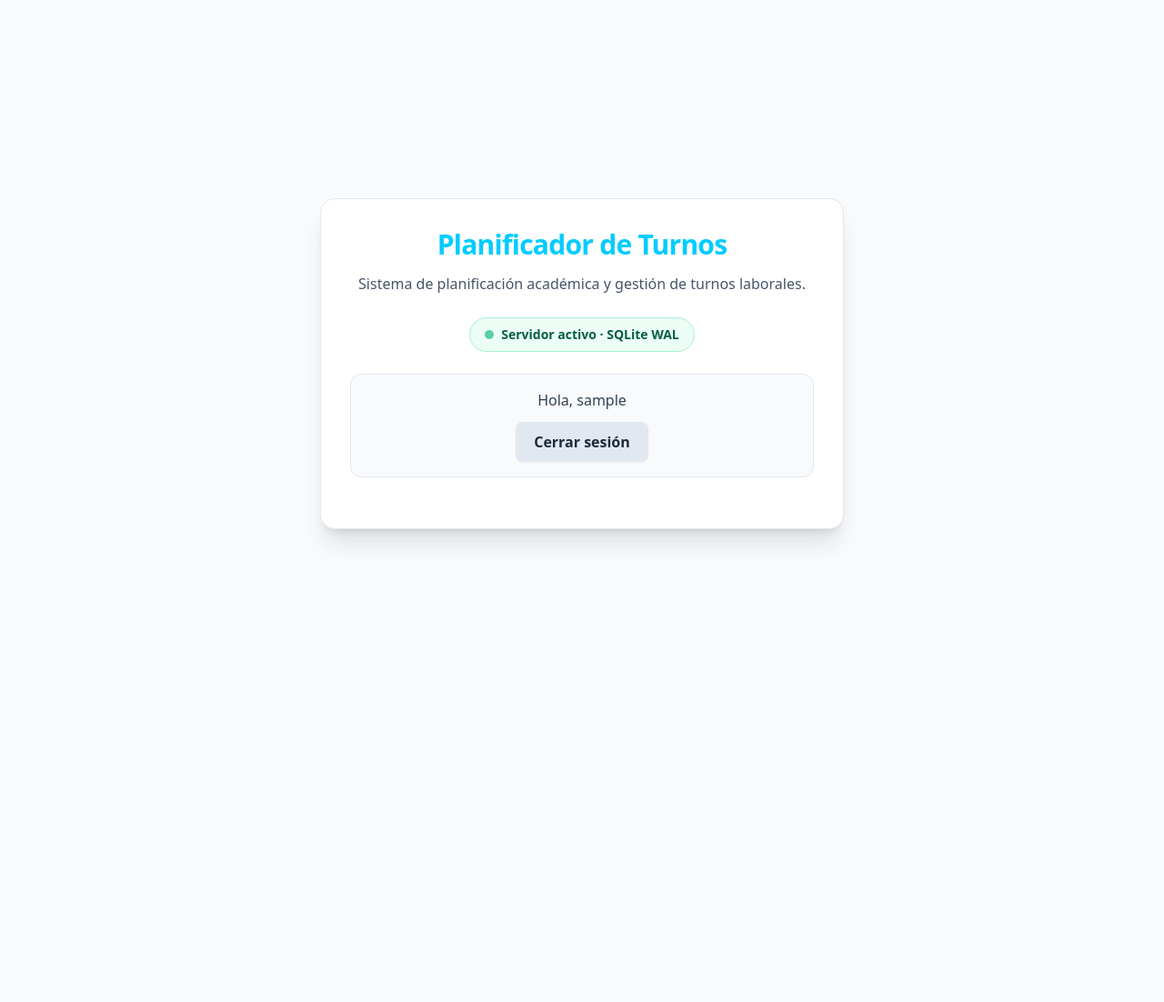
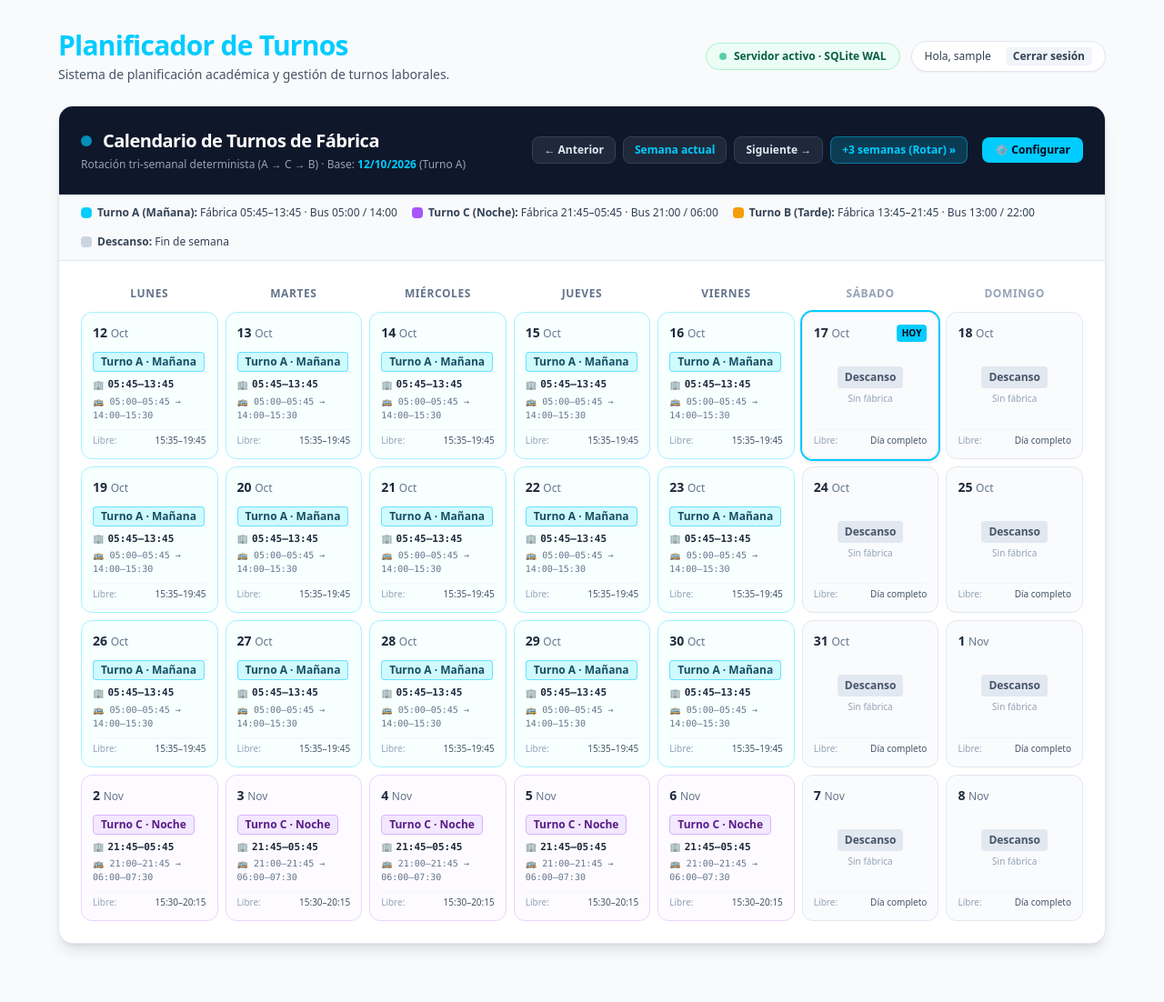
Before and after one commit to PauGimenoCastells/planificador-turnos, a Django app: page / in a window 1280 px wide. Shown: the whole page at 91% size. Before the commit the page ends 597 px from the top, so only its background shows below. Run offline with Django 5.2, Linux system fonts and the light colour scheme; the visitor is signed in with stand-in values (Sample User, id 1); data comes from the database, SQL or seed files in the repository; some libraries are stand-ins or nearby versions.

Commit message:
feat(turnos): rotacion tri-semanal de turnos y cuadricula de calendario

```diff
--- a/planificador_turnos/settings.py
+++ b/planificador_turnos/settings.py
@@ -26,6 +26,7 @@ INSTALLED_APPS = [
     "django.contrib.messages",
     "whitenoise.runserver_nostatic",
     "django.contrib.staticfiles",
+    "turnos",
 ]
 
 MIDDLEWARE = [
--- a/planificador_turnos/templates/home.html
+++ b/planificador_turnos/templates/home.html
@@ -6,30 +6,50 @@
     <title>Planificador de Turnos</title>
     <script src="https://cdn.tailwindcss.com"></script>
 </head>
-<body class="bg-slate-50 text-slate-800 min-h-screen flex flex-col justify-center items-center p-6 font-sans">
-    <main class="max-w-xl w-full bg-white rounded-2xl shadow-xl border border-slate-200 p-8 text-center">
-        <h1 class="text-3xl font-extrabold text-[#00CCFF] mb-3 tracking-tight">Planificador de Turnos</h1>
-        <p class="text-slate-600 mb-6 text-base leading-relaxed">
-            Sistema de planificación académica y gestión de turnos laborales.
-        </p>
-        <div class="inline-flex items-center px-4 py-2 bg-emerald-50 border border-emerald-200 text-emerald-800 rounded-full text-sm font-semibold mb-6">
-            <span class="w-2.5 h-2.5 bg-emerald-500 rounded-full mr-2 animate-pulse"></span>
-            Servidor activo · SQLite WAL
+<body class="bg-slate-50 text-slate-800 min-h-screen flex flex-col justify-start items-center p-4 md:p-8 font-sans">
+    <header class="max-w-6xl w-full flex flex-col md:flex-row items-center justify-between gap-4 mb-6">
+        <div class="text-center md:text-left">
+            <h1 class="text-3xl font-extrabold text-[#00CCFF] tracking-tight">Planificador de Turnos</h1>
+            <p class="text-slate-600 text-sm mt-1">
+                Sistema de planificación académica y gestión de turnos laborales.
+            </p>
         </div>
 
-        {% if user.is_authenticated %}
-        <div class="bg-slate-50 border border-slate-200 rounded-xl p-4 mb-6">
-            <p class="text-base font-medium text-slate-700 mb-3">Hola, {{ user.username }}</p>
-            <div class="flex justify-center gap-3">
-                <a href="/logout/" class="px-5 py-2.5 bg-slate-200 hover:bg-slate-300 text-slate-800 font-semibold rounded-lg shadow-sm transition">
+        <div class="flex items-center gap-3">
+            <div class="inline-flex items-center px-3.5 py-1.5 bg-emerald-50 border border-emerald-200 text-emerald-800 rounded-full text-xs font-semibold">
+                <span class="w-2 h-2 bg-emerald-500 rounded-full mr-2 animate-pulse"></span>
+                Servidor activo · SQLite WAL
+            </div>
+
+            {% if user.is_authenticated %}
+            <div class="flex items-center gap-2 bg-white border border-slate-200 px-3.5 py-1.5 rounded-full text-xs shadow-sm">
+                <span class="font-medium text-slate-700">Hola, {{ user.username }}</span>
+                <a href="/logout/" class="px-2 py-0.5 bg-slate-100 hover:bg-slate-200 text-slate-700 rounded font-semibold ml-2 transition">
                     Cerrar sesión
                 </a>
             </div>
+            {% else %}
+            <a href="/login/" class="px-4 py-2 bg-[#00CCFF] hover:opacity-90 text-slate-900 text-xs font-bold rounded-xl shadow-sm transition">
+                Iniciar sesión
+            </a>
+            {% endif %}
         </div>
+    </header>
+
+    <main class="max-w-6xl w-full">
+        {% if user.is_authenticated %}
+            {% include "turnos/calendario.html" %}
         {% else %}
-        <div class="flex justify-center gap-4">
-            <a href="/login/" class="px-5 py-2.5 bg-[#00CCFF] hover:opacity-90 text-slate-900 font-semibold rounded-lg shadow-sm transition">
-                Iniciar sesión
+        <div class="max-w-xl mx-auto bg-white rounded-2xl shadow-xl border border-slate-200 p-8 text-center mt-12">
+            <div class="w-12 h-12 bg-cyan-50 text-[#00CCFF] rounded-2xl flex items-center justify-center text-2xl mx-auto mb-4 border border-cyan-100">
+                🔒
+            </div>
+            <h2 class="text-xl font-bold text-slate-900 mb-2">Acceso a la planificación</h2>
+            <p class="text-slate-600 mb-6 text-sm leading-relaxed">
+                Inicia sesión con tu cuenta de Pau o compañero para consultar la rotación tri-semanal de fábrica y disponibilidad.
+            </p>
+            <a href="/login/" class="inline-block px-6 py-2.5 bg-[#00CCFF] hover:opacity-90 text-slate-950 font-bold rounded-xl shadow-md transition text-sm">
+                Iniciar sesión ahora
             </a>
         </div>
         {% endif %}
--- a/planificador_turnos/urls.py
+++ b/planificador_turnos/urls.py
@@ -2,10 +2,12 @@ from django.contrib import admin
 from django.urls import path
 
 from planificador_turnos.views import home, login_view, logout_view
+from turnos.views import configurar_turnos
 
 urlpatterns = [
     path("admin/", admin.site.urls),
     path("", home, name="home"),
     path("login/", login_view, name="login"),
     path("logout/", logout_view, name="logout"),
+    path("turnos/configurar/", configurar_turnos, name="configurar_turnos"),
 ]
--- a/planificador_turnos/views.py
+++ b/planificador_turnos/views.py
@@ -1,10 +1,42 @@
+from datetime import date, timedelta
+
 from django.contrib.auth import authenticate, login, logout
 from django.shortcuts import redirect, render
 
+from turnos.models import ConfiguracionTurno
+from turnos.rotacion import HORARIOS_TURNOS, obtener_semanas_calendario
+
 
 def home(request):
-    """Vista de inicio para la aplicación."""
-    return render(request, "home.html")
+    """Vista de inicio para la aplicación con integración de calendario."""
+    context = {}
+    if request.user.is_authenticated:
+        config = ConfiguracionTurno.obtener_activa()
+
+        try:
+            offset = int(request.GET.get("offset", 0))
+        except (ValueError, TypeError):
+            offset = 0
+
+        # Fecha de referencia a partir de hoy con el offset de semanas
+        fecha_referencia = date.today() + timedelta(weeks=offset)
+        semanas = obtener_semanas_calendario(fecha_referencia, num_semanas=4, config=config)
+
+        context.update(
+            {
+                "config": config,
+                "semanas": semanas,
+                "offset": offset,
+                "offset_prev": offset - 1,
+                "offset_next": offset + 1,
+                "offset_plus_3": offset + 3,
+                "offset_minus_3": offset - 3,
+                "fecha_referencia": fecha_referencia,
+                "horarios_turnos": HORARIOS_TURNOS,
+            }
+        )
+
+    return render(request, "home.html", context)
 
 
 def login_view(request):
--- /dev/null
+++ b/turnos/__init__.py
@@ -0,0 +1 @@
+# App turnos
--- /dev/null
+++ b/turnos/templates/turnos/calendario.html
@@ -0,0 +1,137 @@
+<div class="w-full bg-white rounded-2xl shadow-lg border border-slate-200 overflow-hidden text-left mb-8">
+    <!-- Barra superior de calendario: titulo, navegacion y configuracion -->
+    <div class="p-6 bg-slate-900 text-white flex flex-col md:flex-row md:items-center md:justify-between gap-4 border-b border-slate-800">
+        <div>
+            <div class="flex items-center gap-3">
+                <span class="inline-block w-3 h-3 rounded-full bg-[#00CCFF] animate-pulse"></span>
+                <h2 class="text-xl font-bold tracking-tight text-white">Calendario de Turnos de Fábrica</h2>
+            </div>
+            <p class="text-xs text-slate-400 mt-1">
+                Rotación tri-semanal determinista (A &rarr; C &rarr; B) · Base: <span class="text-[#00CCFF] font-semibold">{{ config.fecha_base|date:"d/m/Y" }}</span> (Turno {{ config.turno_inicial }})
+            </p>
+        </div>
+
+        <div class="flex flex-wrap items-center gap-2">
+            <a href="?offset={{ offset_prev }}" class="px-3 py-1.5 bg-slate-800 hover:bg-slate-700 text-slate-200 text-xs font-semibold rounded-lg border border-slate-700 transition" title="Semana anterior">
+                &larr; Anterior
+            </a>
+            <a href="?offset=0" class="px-3 py-1.5 bg-slate-800 hover:bg-slate-700 text-[#00CCFF] text-xs font-semibold rounded-lg border border-slate-700 transition">
+                Semana actual
+            </a>
+            <a href="?offset={{ offset_next }}" class="px-3 py-1.5 bg-slate-800 hover:bg-slate-700 text-slate-200 text-xs font-semibold rounded-lg border border-slate-700 transition" title="Siguiente semana">
+                Siguiente &rarr;
+            </a>
+            <a href="?offset={{ offset_plus_3 }}" class="px-3 py-1.5 bg-[#00CCFF]/20 hover:bg-[#00CCFF]/30 text-[#00CCFF] text-xs font-semibold rounded-lg border border-[#00CCFF]/40 transition" title="Avanzar 3 semanas para ver la siguiente rotacion de turno">
+                +3 semanas (Rotar) &raquo;
+            </a>
+            <a href="/turnos/configurar/" class="px-3.5 py-1.5 bg-[#00CCFF] hover:bg-[#00CCFF]/90 text-slate-950 text-xs font-bold rounded-lg shadow-sm transition ml-2">
+                ⚙ Configurar
+            </a>
+        </div>
+    </div>
+
+    <!-- Leyenda de turnos -->
+    <div class="bg-slate-50 px-6 py-3 border-b border-slate-200 flex flex-wrap gap-4 text-xs font-medium text-slate-700">
+        <div class="flex items-center gap-1.5">
+            <span class="w-3 h-3 rounded bg-[#00CCFF] inline-block border border-cyan-400"></span>
+            <span><strong>Turno A (Mañana):</strong> Fábrica 05:45–13:45 · Bus 05:00 / 14:00</span>
+        </div>
+        <div class="flex items-center gap-1.5">
+            <span class="w-3 h-3 rounded bg-purple-500 inline-block"></span>
+            <span><strong>Turno C (Noche):</strong> Fábrica 21:45–05:45 · Bus 21:00 / 06:00</span>
+        </div>
+        <div class="flex items-center gap-1.5">
+            <span class="w-3 h-3 rounded bg-amber-500 inline-block"></span>
+            <span><strong>Turno B (Tarde):</strong> Fábrica 13:45–21:45 · Bus 13:00 / 22:00</span>
+        </div>
+        <div class="flex items-center gap-1.5">
+            <span class="w-3 h-3 rounded bg-slate-300 inline-block"></span>
+            <span><strong>Descanso:</strong> Fin de semana</span>
+        </div>
+    </div>
+
+    <!-- Cuadrícula de calendario -->
+    <div class="p-4 md:p-6 overflow-x-auto">
+        <!-- Cabecera de dias de la semana -->
+        <div class="grid grid-cols-7 gap-2 min-w-[700px] mb-2 text-center text-xs font-bold uppercase tracking-wider text-slate-500">
+            <div class="py-1">Lunes</div>
+            <div class="py-1">Martes</div>
+            <div class="py-1">Miércoles</div>
+            <div class="py-1">Jueves</div>
+            <div class="py-1">Viernes</div>
+            <div class="py-1 text-slate-400">Sábado</div>
+            <div class="py-1 text-slate-400">Domingo</div>
+        </div>
+
+        <!-- Semanas -->
+        <div class="space-y-2 min-w-[700px]">
+            {% for semana in semanas %}
+            <div class="grid grid-cols-7 gap-2">
+                {% for dia in semana %}
+                <div class="relative rounded-xl border p-3 flex flex-col justify-between transition-all min-h-[130px]
+                    {% if dia.es_hoy %}ring-2 ring-[#00CCFF] shadow-md{% endif %}
+                    {% if dia.es_descanso %}
+                        bg-slate-50/70 border-slate-200 text-slate-400
+                    {% elif dia.codigo == 'A' %}
+                        bg-cyan-50/40 border-cyan-200 hover:border-[#00CCFF]
+                    {% elif dia.codigo == 'C' %}
+                        bg-purple-50/40 border-purple-200 hover:border-purple-400
+                    {% elif dia.codigo == 'B' %}
+                        bg-amber-50/40 border-amber-200 hover:border-amber-400
+                    {% endif %}
+                ">
+                    <!-- Cabecera del dia -->
+                    <div class="flex items-center justify-between mb-2">
+                        <span class="text-sm font-bold text-slate-800">
+                            {{ dia.numero_dia }} <span class="text-xs font-normal text-slate-500">{{ dia.mes }}</span>
+                        </span>
+                        {% if dia.es_hoy %}
+                        <span class="px-1.5 py-0.5 bg-[#00CCFF] text-slate-950 text-[10px] font-black rounded uppercase">
+                            Hoy
+                        </span>
+                        {% endif %}
+                    </div>
+
+                    <!-- Contenido del turno -->
+                    {% if dia.es_descanso %}
+                    <div class="my-auto text-center py-2">
+                        <span class="inline-block px-2 py-1 bg-slate-200 text-slate-600 rounded text-xs font-semibold">
+                            Descanso
+                        </span>
+                        <p class="text-[10px] text-slate-400 mt-1">Sin fábrica</p>
+                    </div>
+                    {% else %}
+                    <div class="flex-1 flex flex-col justify-center">
+                        <div class="mb-1.5">
+                            <span class="inline-block px-2 py-0.5 rounded text-xs font-bold
+                                {% if dia.codigo == 'A' %}bg-cyan-100 text-cyan-900 border border-[#00CCFF]/50
+                                {% elif dia.codigo == 'C' %}bg-purple-100 text-purple-900 border border-purple-300
+                                {% elif dia.codigo == 'B' %}bg-amber-100 text-amber-900 border border-amber-300
+                                {% endif %}
+                            ">
+                                {{ dia.nombre }}
+                            </span>
+                        </div>
+                        <div class="text-[11px] text-slate-600 space-y-0.5 font-mono">
+                            <div class="flex items-center gap-1 text-slate-800 font-semibold">
+                                <span class="text-slate-400 text-[10px]">🏢</span> {{ dia.fabrica }}
+                            </div>
+                            <div class="text-[10px] text-slate-500">
+                                <span>🚌 {{ dia.bus_ida }} &rarr; {{ dia.bus_vuelta }}</span>
+                            </div>
+                        </div>
+                    </div>
+                    {% endif %}
+
+                    <!-- Pie del día con franja libre -->
+                    <div class="mt-2 pt-1 border-t border-slate-100/80 text-[10px] text-slate-400 flex justify-between items-center">
+                        <span>Libre:</span>
+                        <span class="font-medium text-slate-600">{{ dia.franja_libre }}</span>
+                    </div>
+                </div>
+                {% endfor %}
+            </div>
+            {% endfor %}
+        </div>
+    </div>
+</div>
```
Also changed, not shown: tests/test_calendario.py (added, +58 -0 lines), tests/test_rotacion.py (added, +91 -0 lines), turnos/models.py (added, +43 -0 lines), turnos/rotacion.py (added, +108 -0 lines), turnos/templates/turnos/configurar.html (added, +78 -0 lines), turnos/views.py (added, +39 -0 lines), turnos/migrations/0001_initial.py (added), turnos/migrations/__init__.py (added).
